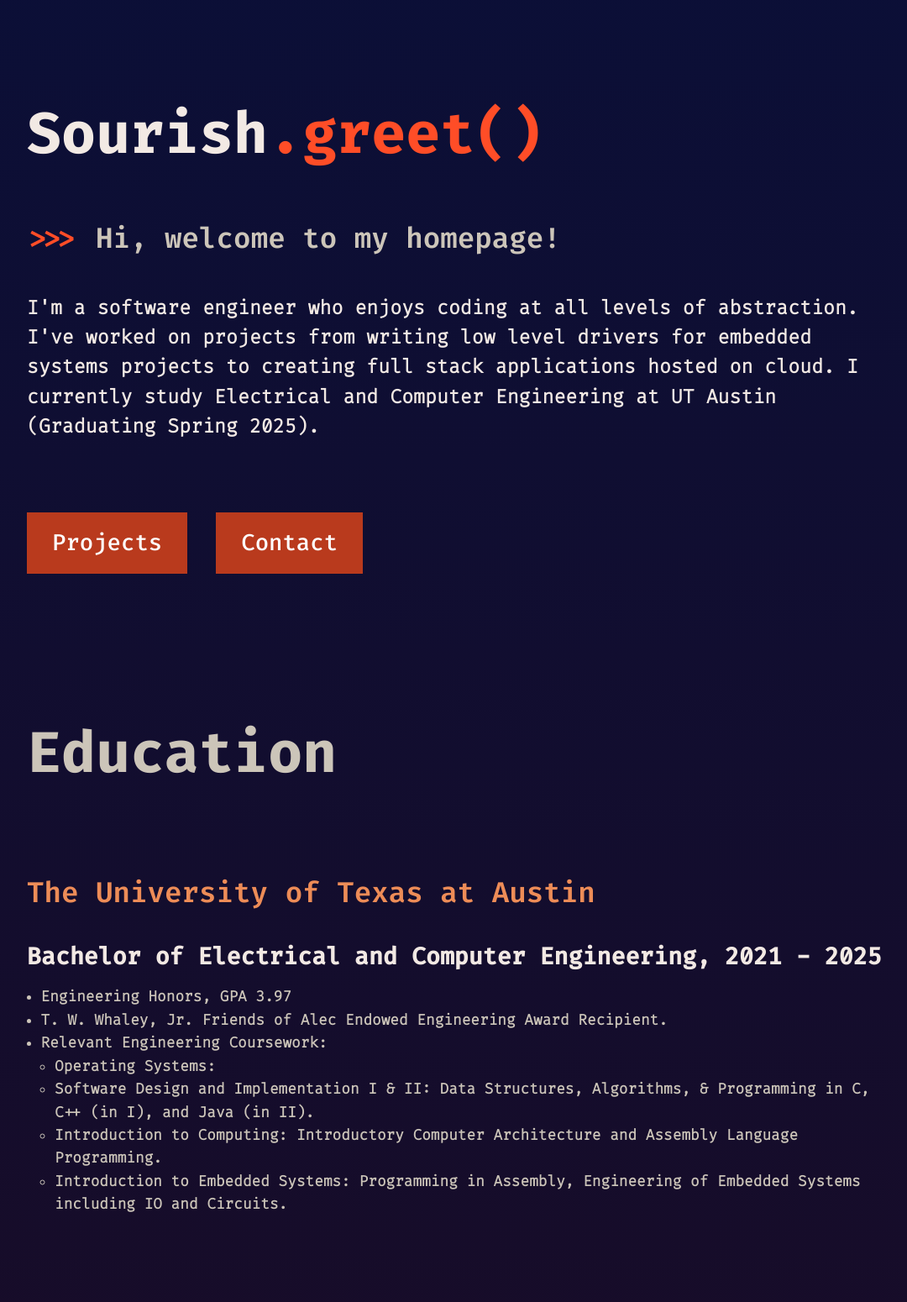
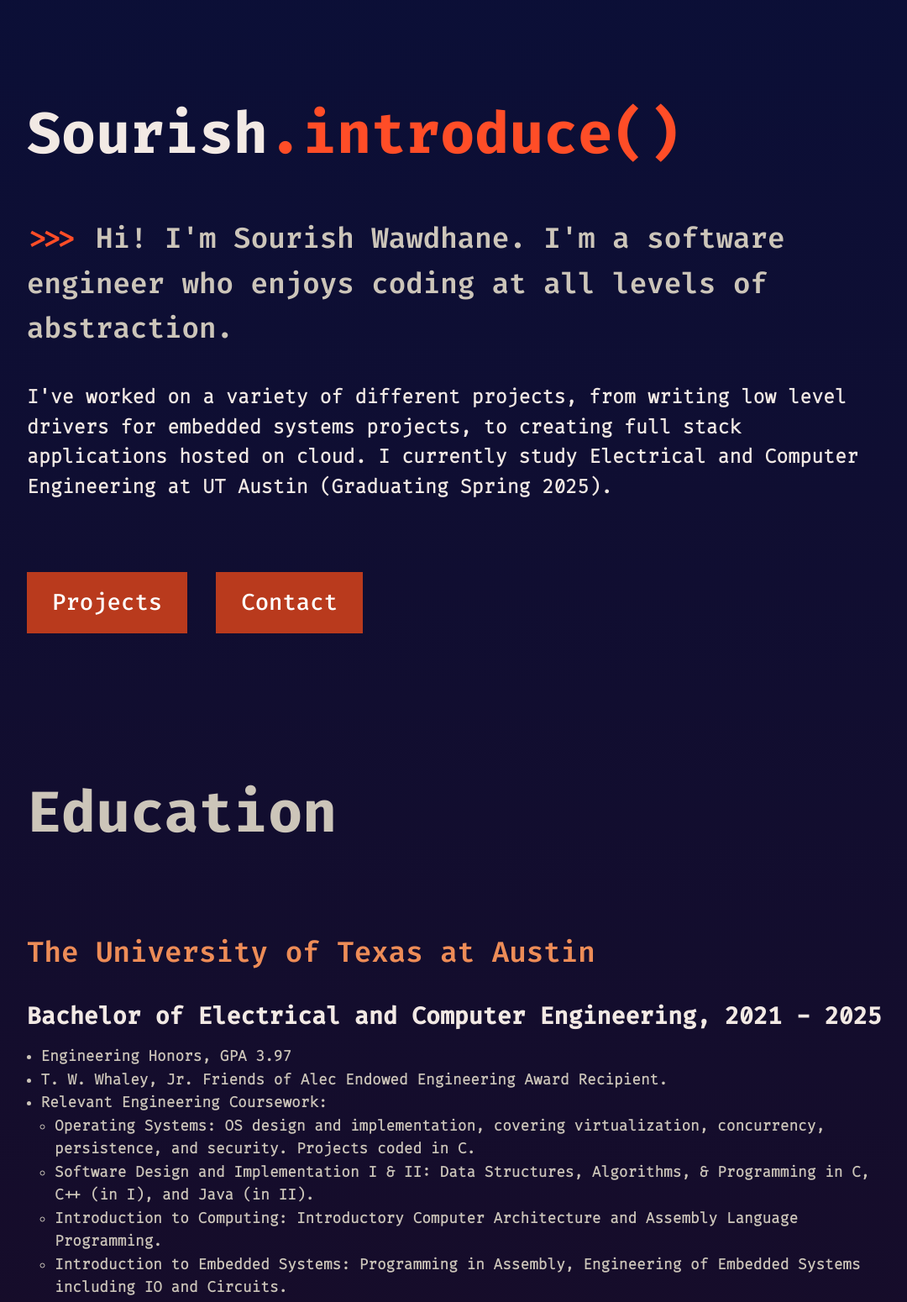
Before and after one commit to SourishW/SourishWawdhaneSite, a plain HTML site: page index.html in a window 1280 px wide. Shown: the part 40-1590 px from the top of the page at 84% size, without its empty margins (96-1176 px from the left). Drawn offline with Linux system fonts and the light colour scheme.

Commit message:
Added internship, changed greeting slightly.

```diff
--- a/index.html
+++ b/index.html
@@ -13,15 +13,14 @@
 <body>
     <section class="sourishDescribe">
         <h1>
-            Sourish<wbr><span class="red">.greet()</span>
+            Sourish<wbr><span class="red">.introduce()</span>
         </h1>
         <h3>
             <span class="red">>>></span> <span class="grellow">
-                Hi, welcome to my homepage!</span>
+                Hi! I'm Sourish Wawdhane. I'm a software engineer who enjoys coding at all levels of abstraction.</span>
         </h3>
         <h5>
-            I'm a software engineer who enjoys coding at all levels of abstraction.
-            I've worked on projects from writing low level drivers for embedded systems projects to creating full stack applications hosted on cloud.
+            I've worked on a variety of different projects, from writing low level drivers for embedded systems projects, to creating full stack applications hosted on cloud.
             I currently study Electrical and Computer Engineering at UT Austin (Graduating Spring 2025).
         </h5>
         <div>
@@ -48,7 +47,8 @@
                     Relevant Engineering Coursework:
                     <ul>
                         <li>
-                            Operating Systems:
+                            Operating Systems: OS design and implementation, covering virtualization, concurrency, persistence,
+                            and security. Projects coded in C.
                         </li>
                         <li>Software Design and Implementation I & II: Data Structures, Algorithms, & Programming in C,
                             C++ (in I), and Java (in II).
@@ -67,6 +67,18 @@
     </section>
     <section>
         <h1 class="grellow">Relevant Experience</h1>
+        <br>
+        <!-- GXC START -->
+        <h3 class="orange" style="line-height: 1.5;">GXC Incorporated</h3>
+        <h4>Incoming Software Engineering Intern, Summer 2023</h4>
+        <h6 class="grellow">
+            <ul>
+                <li>Development of code for system configuration & health checks, written in Python, running on Linux in GXC's mesh node relay.</li>
+
+
+            </ul>
+        </h6>
+        <!-- GXC END -->
         <br>
         <!-- GUADALOOP START -->
         <h3 class="orange" style="line-height: 1.5;">Texas Guadaloop</h3>
```
